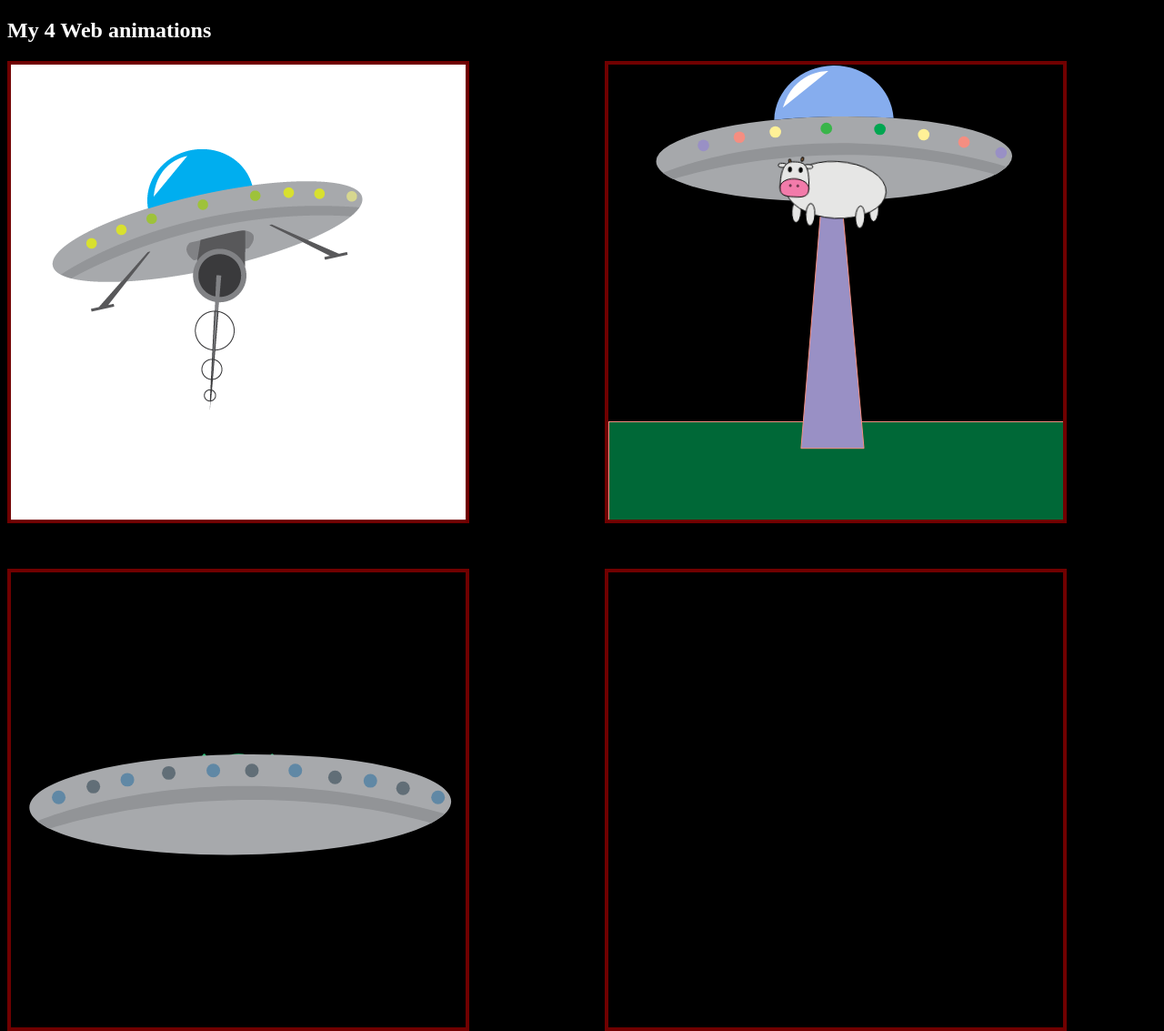
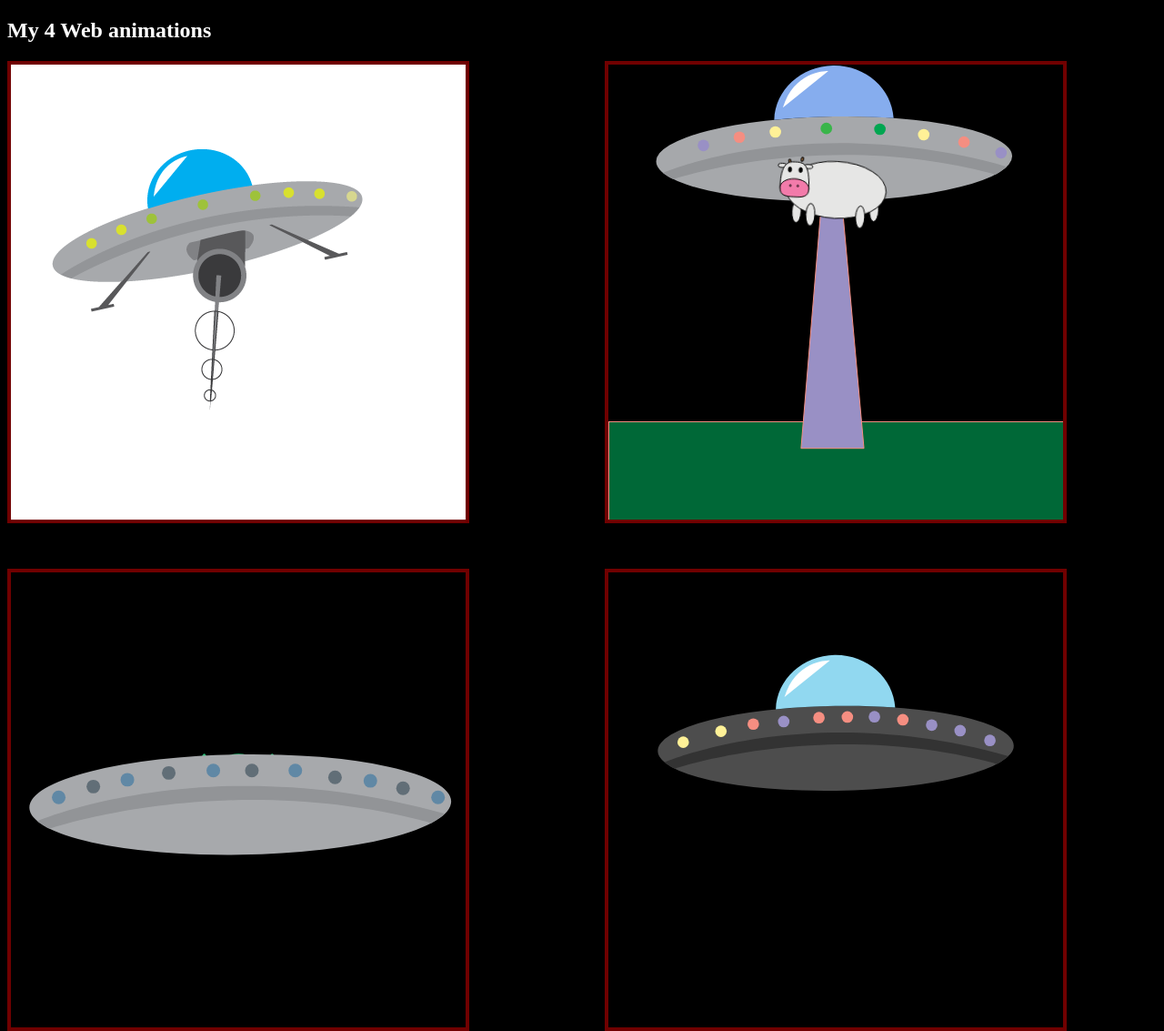
Before and after one commit to Feguri/AnimationsWeb3, a plain HTML site: page index.html in a window 1280 px wide. Shown: the whole page at 91% size. Drawn offline with nearby package versions, Linux system fonts and the light colour scheme.

Commit message:
commit 3

```diff
--- a/index.html
+++ b/index.html
@@ -6,7 +6,7 @@
     <title>animationnest</title>
     <link rel="stylesheet" href="style.css">
     <script src="https://cdnjs.cloudflare.com/ajax/libs/gsap/3.7.1/gsap.min.js"></script>
-
+    <script src="index.js" defer></script>
 </head>
 <body>
     <section>
@@ -100,7 +100,44 @@
 
 
         </div>
-        <div class="image">
+        <div class="image jsanim">
+            <div id="ship">
+                <?xml version="1.0" encoding="utf-8"?>
+                <!-- Generator: Adobe Illustrator 27.8.1, SVG Export Plug-In . SVG Version: 6.00 Build 0)  -->
+                <svg version="1.1" id="Layer_1" xmlns="http://www.w3.org/2000/svg" xmlns:xlink="http://www.w3.org/1999/xlink" x="0px" y="0px"
+                     viewBox="0 0 500 500" style="enable-background:new 0 0 500 500;" xml:space="preserve">
+                <style type="text/css">
+                    .a{fill:#4D4D4D;}
+                    .b{fill:#91D8F0;}
+                    .c{fill:#FFFFFF;}
+                    .d{fill:#333333;}
+                    .col1{fill:#9990C5;}
+                    .col2{fill:#F58E81;}
+                    .col3{fill:#FFF197;}
+                </style>
+                <g>
+
+                        <ellipse transform="matrix(0.9999 -0.0151 0.0151 0.9999 -6.0595 3.8198)" class="a" cx="250.05" cy="403.37" rx="195.74" ry="46.55"/>
+                    <path class="b" d="M249.34,356.83c23.17-0.35,45.41,0.28,66.07,1.72c-1.95-32.63-31.17-58.25-66.53-57.72
+                        c-35.34,0.53-63.76,26.99-64.76,59.64C204.51,358.44,226.46,357.17,249.34,356.83z"/>
+                    <path class="c" d="M243.65,306.85c0,0-37.23-1.55-50.01,40.23L243.65,306.85z"/>
+                    <path class="d" d="M427.55,420.47c-1.15,0.56-2.48-0.67-3.71-0.99c-187.43-49.38-350.71,6.34-350.71,6.34
+                        c-5.39-2.43-11.37-7.03-11.37-7.03s159.37-68.83,378.17-6.8C439.92,411.99,432.62,417.99,427.55,420.47z"/>
+                    <circle class="col1 light" cx="82.29" cy="396.64" r="6.32"/>
+                    <circle class="col2 light" cx="123.8" cy="384.61" r="6.32"/>
+                    <circle class="col3 light" cx="159.36" cy="376.8" r="6.32"/>
+                    <circle class="col1 light" cx="355.52" cy="377.81" r="6.32"/>
+                    <circle class="col2 light" cx="386.82" cy="383.94" r="6.32"/>
+                    <circle class="col3 light" cx="262.82" cy="368.94" r="6.32"/>
+                    <circle class="col2 light" cx="323.82" cy="371.94" r="6.32"/>
+                    <circle class="col3 light" cx="192.82" cy="373.94" r="6.32"/>
+                    <circle class="col1 light" cx="419.58" cy="394.69" r="6.32"/>
+                    <circle class="col2 light" cx="292.58" cy="368.69" r="6.32"/>
+                    <circle class="col1 light" cx="231.58" cy="369.69" r="6.32"/>
+                </g>
+                </svg>
+
+            </div>
 
         </div>
 
--- a/index.js
+++ b/index.js
@@ -0,0 +1,44 @@
+// Global variables
+let ship = document.getElementById('ship')
+
+let p = 0;
+const bottom = 250
+let oper = 1;
+
+let lightcolor1 = '#9990C5'
+let lightcolor2 = '#F58E81'
+let lightcolor3 = '#FFF197'
+
+let colorlist = [lightcolor1, lightcolor2, lightcolor3]
+
+let lightsOnStarship = document.getElementsByClassName('light')
+
+const hover = function() {
+
+    if (p > bottom || p < 0) {
+
+      oper *= -1;
+    }
+
+    p = p + 5 * oper;
+
+    ship.style.bottom = p + "px";
+}
+
+const changeLights = function() {
+
+    for (let light of lightsOnStarship) {
+        console.log('here')
+        // .fill may be a problem
+        light.style.fill = colorlist[randomIntFromInterval(0, 2)]
+    }
+}
+
+console.log(lightsOnStarship)
+
+let i = setInterval(hover, 20);
+let o = setInterval(changeLights, 20);
+
+function randomIntFromInterval(min, max) { // min and max included
+    return Math.floor(Math.random() * (max - min + 1) + min)
+  }
--- a/style.css
+++ b/style.css
@@ -54,3 +54,9 @@ body {
         transform: rotate(5deg);
     }
 }
+
+#ship {
+    width: 500px;
+    height: 500px;
+    position: relative;
+}
```
Also changed, not shown: Vermin Vibes 1989.ttf (added), ship2.svg (added).
